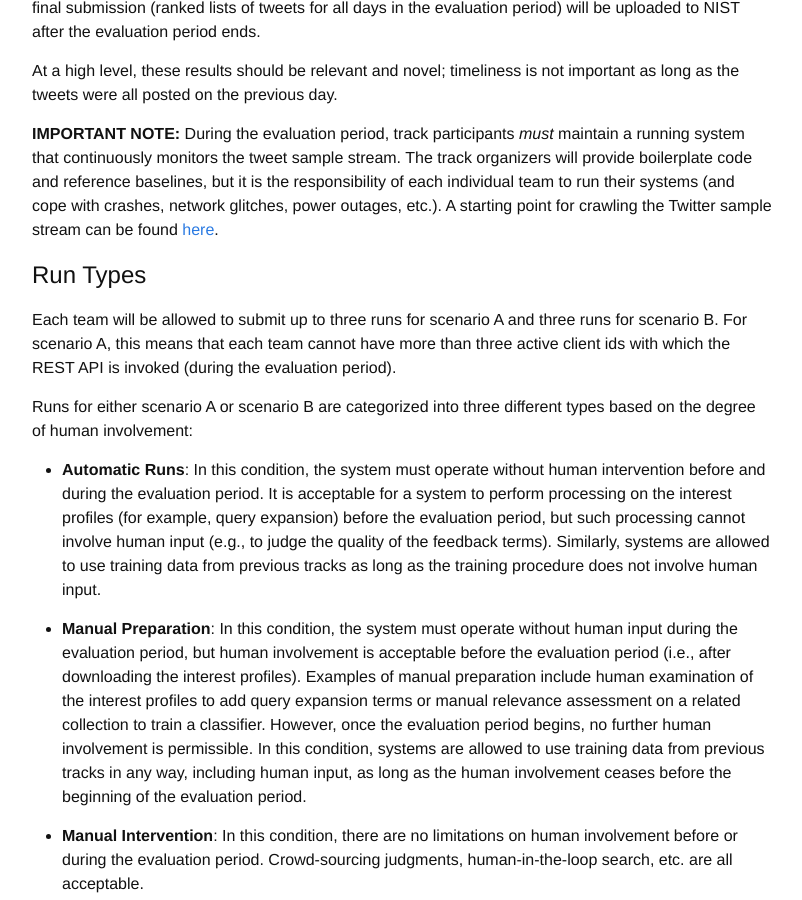
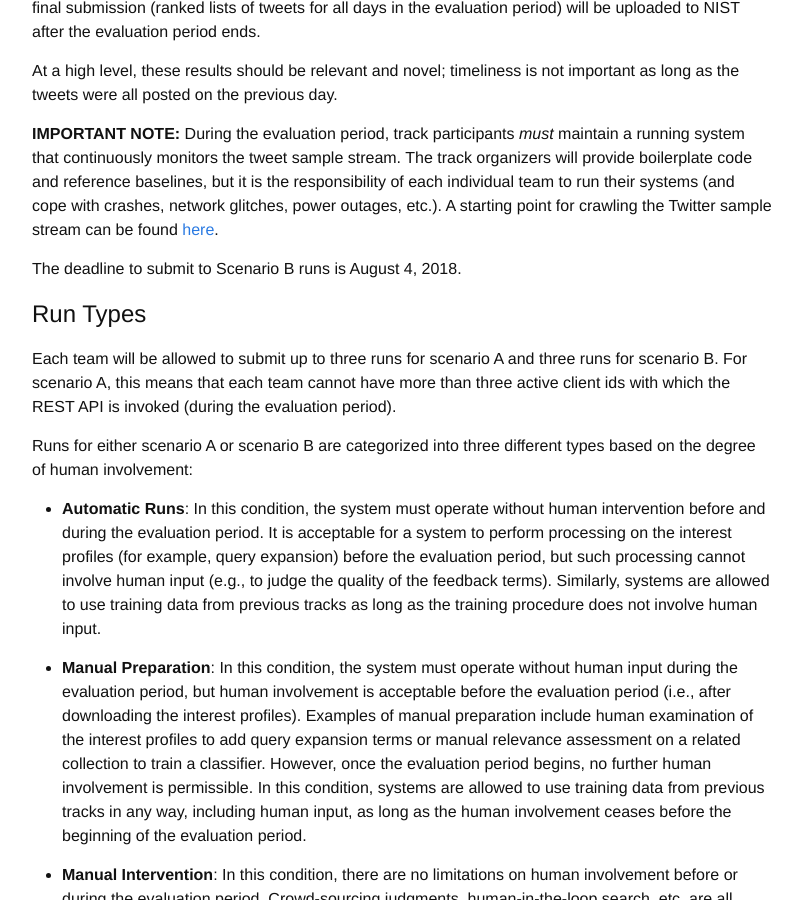
Before and after one commit to trecrts/trecrts.github.io, a Jekyll site: the page built from TREC2018-RTS-guidelines.md, in a window 1280 px wide and 900 px high, scrolled down 1141 px. Shown: the whole window, without its empty margins (238-1040 px from the left). Built offline with Jekyll 4.4.1, drawn with Linux system fonts in a browser that asks for light colours; our own code applies the rules of GitHub Pages for plain Markdown files.

Commit message:
updated Scenario B deadline

```diff
--- a/TREC2018-RTS-guidelines.md
+++ b/TREC2018-RTS-guidelines.md
@@ -67,6 +67,8 @@ team to run their systems (and cope with crashes, network glitches,
 power outages, etc.). A starting point for
 crawling the Twitter sample stream can be found
 [here](https://github.com/lintool/twitter-tools/wiki/Sampling-the-public-Twitter-stream).
+
+The deadline to submit to Scenario B runs is August 4, 2018.
 
 ## Run Types
 
```
